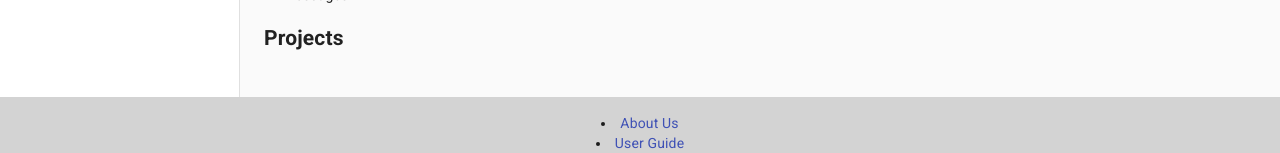
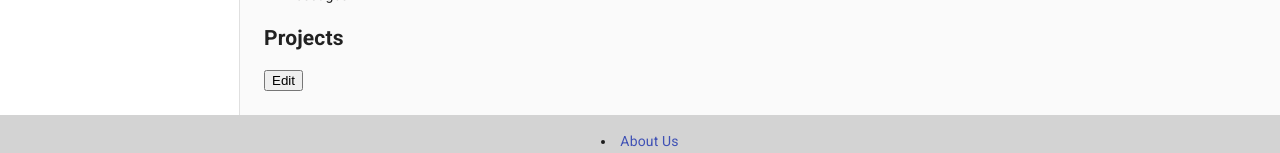
Before and after one commit to beb-at-ga/project3, a React (Create React App) app in the folder client/: page /profile in a window 1280 px wide. Both pictures are taken after a click on the link "Projects". Shown: the part 571-724 px from the top of the page. Built offline with nearby package versions, Linux system fonts and the light colour scheme.

Commit message:
I have started working on the Projects compnent of the profile

```diff
--- a/client/src/components/pages/profile/ProfileDetails.jsx
+++ b/client/src/components/pages/profile/ProfileDetails.jsx
@@ -90,7 +90,7 @@ class ProfileDetails extends React.Component {
         content = <BioEdit value={this.props.user ? this.props.user.bio : ''}  updateBio={this.updateBio} />
         break;
       case 'projects':
-        content = <Projects />
+        content = <Projects user={this.props.user} />
         break;
       case 'messages':
         content = <Messages />
--- a/client/src/components/pages/profile/Projects.jsx
+++ b/client/src/components/pages/profile/Projects.jsx
@@ -4,6 +4,10 @@ const Projects = props => {
 	return (
 		<div>
 			<h2>Projects</h2>
+			<div>
+				{props.user.projects}
+			</div>
+			<button onClick={props.editBio}>Edit</button>
 		</div>
 	)
 }
```
Also changed, not shown: client/src/components/pages/profile/NewProjectForm.jsx (added).
